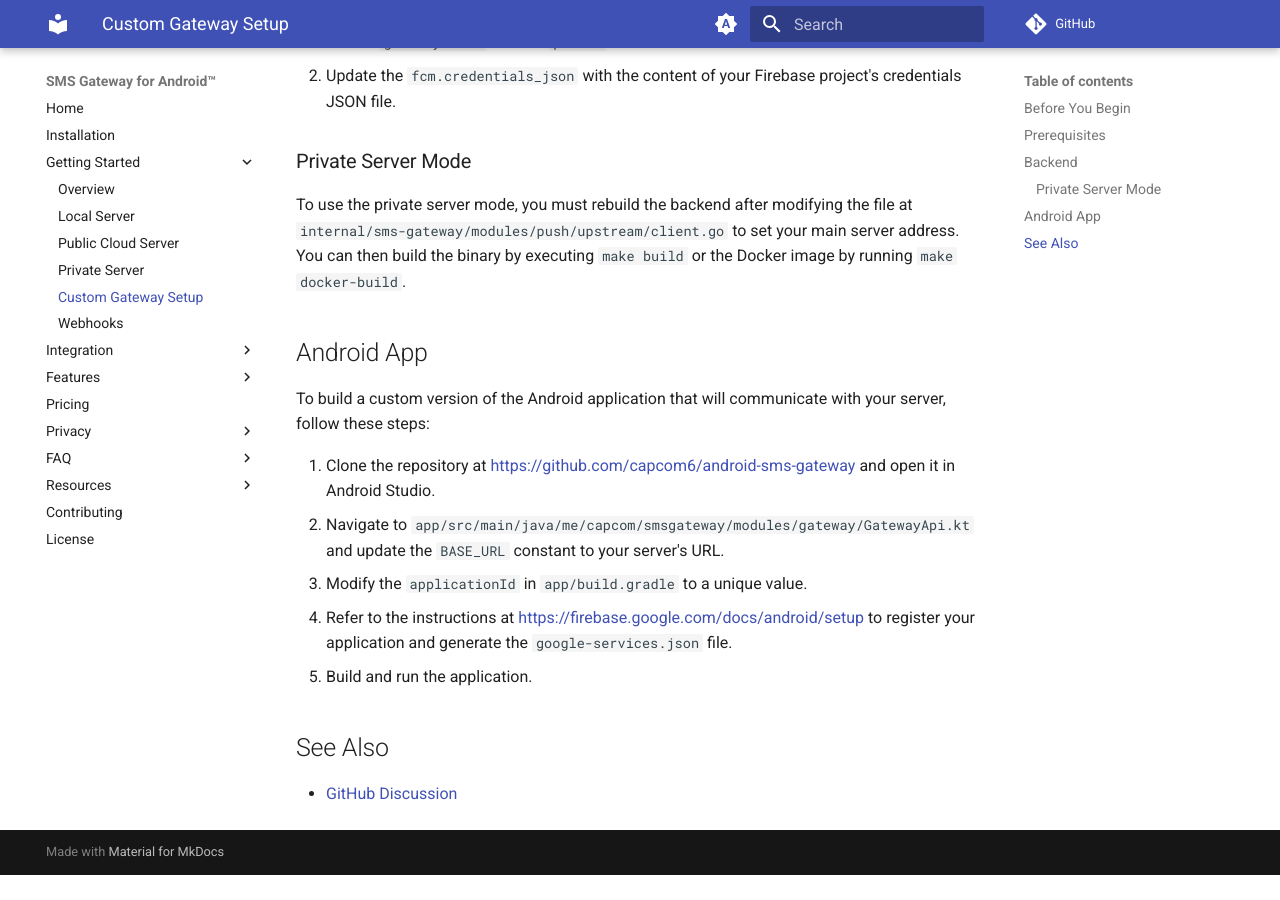
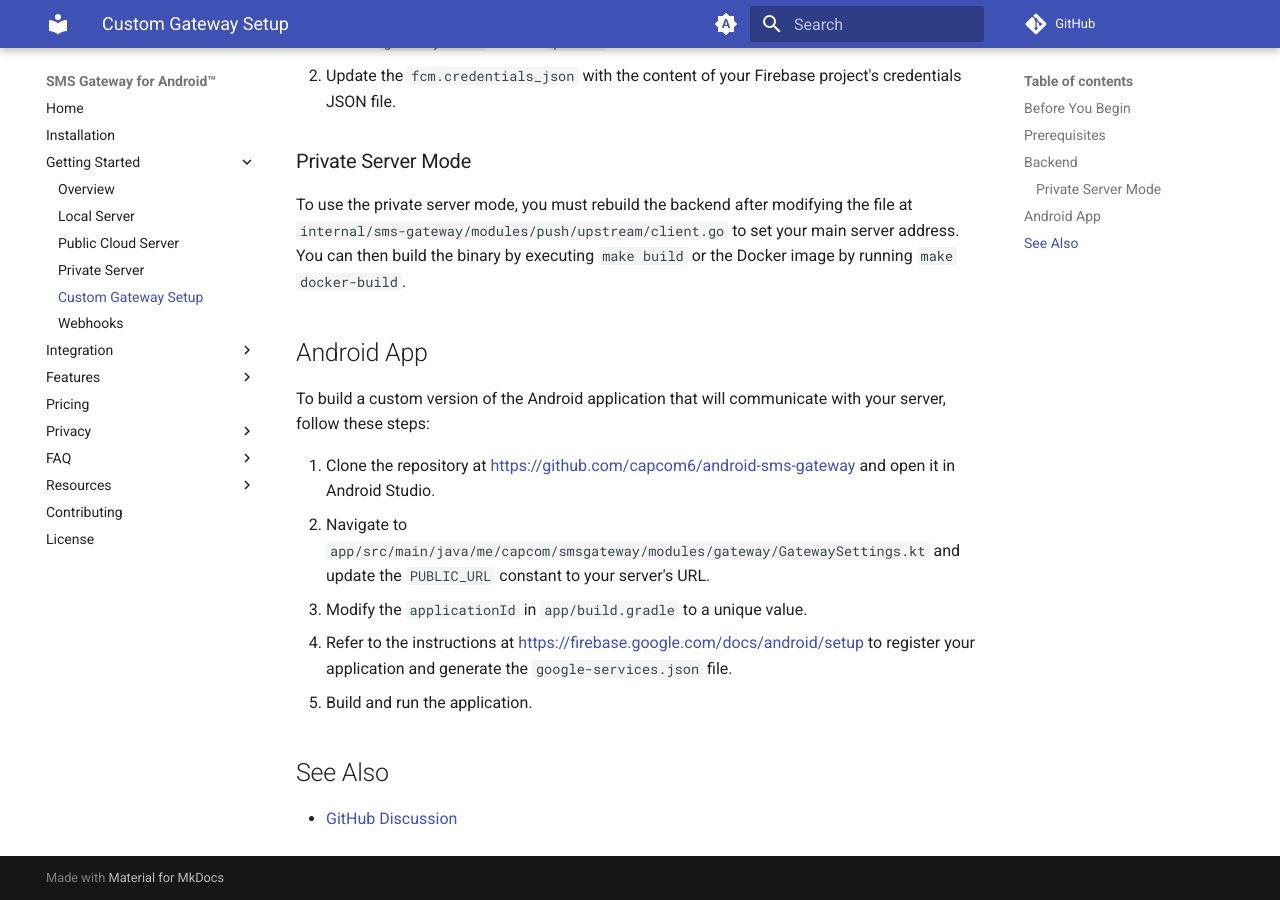
Before and after one commit to android-sms-gateway/docs-web, an MkDocs documentation site: the page built from docs/getting-started/custom-gateway.md, in a window 1280 px wide and 900 px high, scrolled down 1023 px. Built offline with MkDocs 1.6.1 and Material for MkDocs 9.7.7, drawn with Linux system fonts in a browser that asks for light colours; comment, search, counter and statistics services are not loaded; before the commit the page ends 1898 px from its top, so only the background shows below that.

Commit message:
[get-started] update custom gateway android app guide

```diff
--- a/docs/getting-started/custom-gateway.md
+++ b/docs/getting-started/custom-gateway.md
@@ -35,7 +35,7 @@ To use the private server mode, you must rebuild the backend after modifying the
 To build a custom version of the Android application that will communicate with your server, follow these steps:
 
 1. Clone the repository at [https://github.com/capcom6/android-sms-gateway](https://github.com/capcom6/android-sms-gateway) and open it in Android Studio.
-2. Navigate to `app/src/main/java/me/capcom/smsgateway/modules/gateway/GatewayApi.kt` and update the `BASE_URL` constant to your server's URL.
+2. Navigate to `app/src/main/java/me/capcom/smsgateway/modules/gateway/GatewaySettings.kt` and update the `PUBLIC_URL` constant to your server's URL.
 3. Modify the `applicationId` in `app/build.gradle` to a unique value.
 4. Refer to the instructions at [https://firebase.google.com/docs/android/setup](https://firebase.google.com/docs/android/setup) to register your application and generate the `google-services.json` file.
 5. Build and run the application.
```
